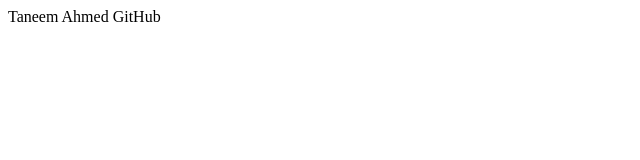
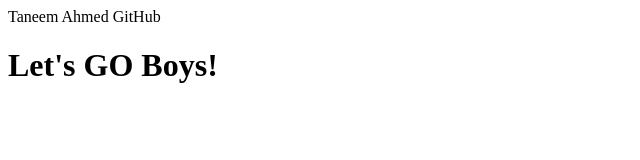
Before and after one commit to TaneemAhmed2013102/311Project, a plain HTML site: page index.html in a window 1280 px wide. Shown: the whole page, without its empty margins (0-640 px from the left). Drawn offline with Linux system fonts and the light colour scheme.

Commit message:
Heading added

```diff
--- a/index.html
+++ b/index.html
@@ -8,5 +8,6 @@
   </head>
   <body>
     Taneem Ahmed GitHub
+    <h1>Let's GO Boys!</h1>
   </body>
 </html>
```
